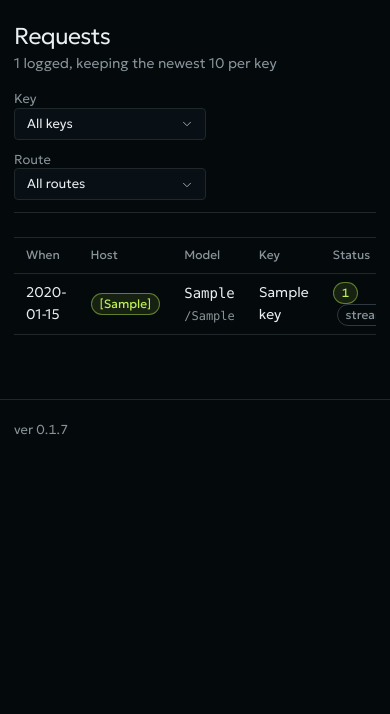
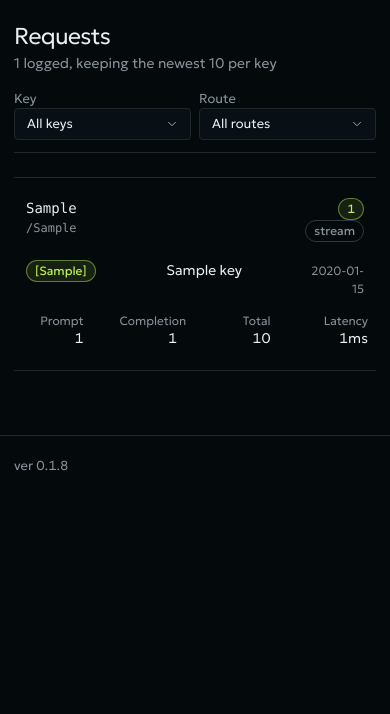
Before and after one commit to Randomboixd/MidWare, a Flask app: page /requests in a window 390 px wide. Shown: the part 55-769 px from the top of the page. Run offline with Flask 3, Linux system fonts and the light colour scheme; data comes from the database, SQL or seed files in the repository; tables that the repository leaves empty hold one stand-in row (values such as "Sample post").

Commit message:
0.1.8: the request log as a phone list
Nine columns of figures become one tappable row: model and path, then the host
and key, then when it ran, with prompt, completion, total and latency as a
four-up strip captioned over each figure. The time link is stretched across the
whole row, so a tap anywhere opens the request and there is still one tab stop.

The two filters share the row at phone width instead of each holding half a
row of dead air; the page measures 362px inside a 390px screen with nothing
overflowing, down from 811px.

```diff
--- a/midware/__init__.py
+++ b/midware/__init__.py
@@ -10,7 +10,7 @@ from flask import Flask
 from . import config
 from .db import Database
 
-__version__ = "0.1.7"
+__version__ = "0.1.8"
 
 __all__ = ["create_app", "__version__"]
 
--- a/midware/static/style.css
+++ b/midware/static/style.css
@@ -2514,6 +2514,117 @@ tr.is-temporary > td { background: color-mix(in oklab, var(--color-paper-2) 70%,
     padding-inline: var(--space-sm);
   }
 
+  /* The request log reads like a mail list: what ran, whether it worked, when,
+     and how big. The time link is stretched over the whole row, so the row is
+     one tap target without a second tab stop. */
+  .mw-list { display: block; border: 0; }
+
+  .mw-list thead { display: none; }
+
+  .mw-list tbody { display: block; }
+
+  .mw-list tr.mw-row {
+    position: relative;
+    display: grid;
+    grid-template-columns: repeat(8, minmax(0, 1fr));
+    align-items: baseline;
+    column-gap: var(--space-sm);
+    row-gap: var(--space-3xs);
+    padding-block: var(--space-sm);
+    border-block-end: var(--rule-hair) solid var(--color-rule);
+  }
+
+  .mw-list tbody tr:last-child { border-block-end: 0; }
+
+  .mw-list tr.mw-row:active { background: var(--color-paper-2); }
+
+  .mw-list tbody tr:hover > td { background: transparent; }
+
+  .mw-list td {
+    display: block;
+    padding: 0;
+    border: 0;
+    min-inline-size: 0;
+  }
+
+  .mw-list td::before { content: none; }
+
+  .mw-list .c-model { grid-column: 1 / 7; grid-row: 1; }
+
+  .mw-list .c-model .mw-row-name { font-size: var(--text-data); }
+
+  .mw-list .c-model .mw-row-sub { margin-block-start: 0; }
+
+  .mw-list .c-status {
+    grid-column: 7 / 9;
+    grid-row: 1;
+    justify-self: end;
+    text-align: end;
+  }
+
+  .mw-list .c-host { grid-column: 1 / 4; grid-row: 2; }
+
+  .mw-list .c-key { grid-column: 4 / 7; grid-row: 2; }
+
+  .mw-list .c-when {
+    grid-column: 7 / 9;
+    grid-row: 2;
+    justify-self: end;
+    text-align: end;
+  }
+
+  .mw-list .c-when a {
+    color: var(--color-muted);
+    font-size: var(--text-xs);
+  }
+
+  /* The stretched link: one target per row, no second tab stop. */
+  .mw-list .c-when a::after {
+    content: "";
+    position: absolute;
+    inset: 0;
+  }
+
+  .mw-list .c-when a:hover { text-decoration: none; }
+
+  .mw-list .c-prompt,
+  .mw-list .c-completion,
+  .mw-list .c-total,
+  .mw-list .c-latency {
+    grid-row: 3;
+    padding-block-start: var(--space-2xs);
+    text-align: start;
+  }
+
+  .mw-list .c-prompt { grid-column: 1 / 3; }
+  .mw-list .c-completion { grid-column: 3 / 5; }
+  .mw-list .c-total { grid-column: 5 / 7; }
+  .mw-list .c-latency { grid-column: 7 / 9; }
+
+  /* A caption over its figure: the header row is gone, so the label is tiny
+     and sits above instead of beside. */
+  .mw-list .c-prompt::before,
+  .mw-list .c-completion::before,
+  .mw-list .c-total::before,
+  .mw-list .c-latency::before {
+    content: attr(data-label);
+    display: block;
+    color: var(--color-muted);
+    font-size: var(--text-xs);
+    line-height: 1.3;
+  }
+
+  /* Two filters share the row instead of each holding half a row of dead air. */
+  .mw-filters { inline-size: 100%; gap: var(--space-xs); }
+
+  .mw-filters .field {
+    flex: 1 1 0;
+    inline-size: auto;
+    min-inline-size: 0;
+  }
+
+  .mw-filters .field > select { inline-size: 100%; }
+
   /* The connection card stacks: label, the base URL, then Copy under it. */
   .mw-connect {
     grid-template-columns: minmax(0, 1fr) auto;
--- a/midware/templates/requests.html
+++ b/midware/templates/requests.html
@@ -31,7 +31,7 @@
 
 {% if requests %}
 <div class="scroll">
-  <table class="compact border">
+  <table class="compact border mw-stack mw-list">
     <thead>
       <tr>
         <th>When</th><th>Host</th><th>Model</th><th>Key</th>
@@ -41,22 +41,24 @@
     <tbody>
       {% for r in requests %}
       <tr class="mw-row">
-        <td><a class="mw-row-name" href="{{ url_for('dashboard.request_detail', request_id=r['id']) }}"
-               title="{{ r['created_at'] | datetime }}">{{ r['created_at'] | relative }}</a></td>
-        <td>{% if r['host_prefix'] %}<span class="pill ok">[{{ r['host_prefix'] }}]</span>{% else %}<span class="pill">default</span>{% endif %}</td>
-        <td>
+        <td class="c-when" data-label="">
+          <a class="mw-row-name" href="{{ url_for('dashboard.request_detail', request_id=r['id']) }}"
+             title="{{ r['created_at'] | datetime }}">{{ r['created_at'] | relative }}</a>
+        </td>
+        <td class="c-host" data-label="">{% if r['host_prefix'] %}<span class="pill ok">[{{ r['host_prefix'] }}]</span>{% else %}<span class="pill">default</span>{% endif %}</td>
+        <td class="c-model" data-label="">
           <span class="mw-row-name mono">{{ r['model'] or 'none' }}</span>
           <span class="mw-row-sub mono">/{{ r['request_path'] }}</span>
         </td>
-        <td>{{ r['api_key_name'] or 'none' }}</td>
-        <td>
+        <td class="c-key" data-label="">{{ r['api_key_name'] or 'none' }}</td>
+        <td class="c-status" data-label="">
           <span class="pill {{ 'ok' if r['status_code'] < 400 else ('warn' if r['status_code'] < 500 else 'bad') }}">{{ r['status_code'] }}</span>
           {% if r['streamed'] %}<span class="pill">stream</span>{% endif %}
         </td>
-        <td class="num">{{ r['prompt_tokens'] | comma }}</td>
-        <td class="num">{{ r['completion_tokens'] | comma }}</td>
-        <td class="num">{{ r['total_tokens'] | comma }}</td>
-        <td class="num">{{ r['latency_ms'] | ms }}</td>
+        <td class="num c-prompt" data-label="Prompt">{{ r['prompt_tokens'] | comma }}</td>
+        <td class="num c-completion" data-label="Completion">{{ r['completion_tokens'] | comma }}</td>
+        <td class="num c-total" data-label="Total">{{ r['total_tokens'] | comma }}</td>
+        <td class="num c-latency" data-label="Latency">{{ r['latency_ms'] | ms }}</td>
       </tr>
       {% endfor %}
     </tbody>
```
